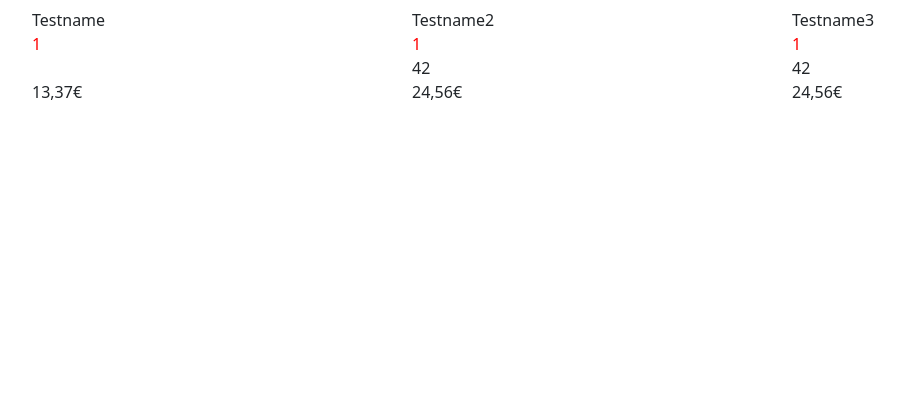
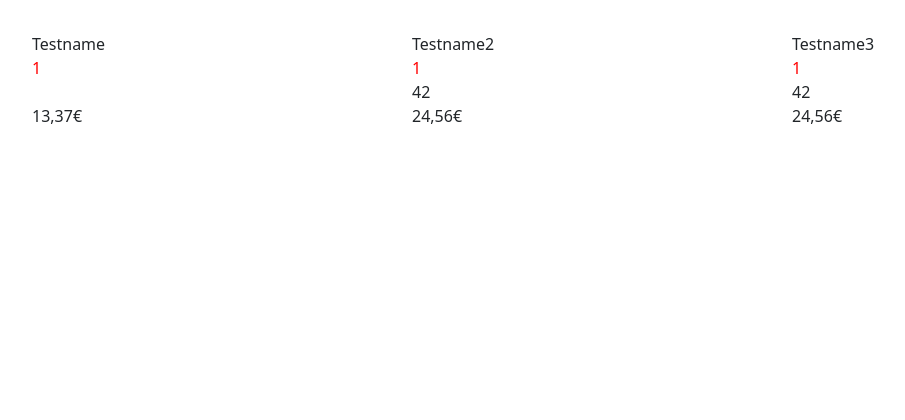
Before and after one commit to sn0b4ll/kinderbasar, a Flask app: template templates/overview_qr.html in a window 1280 px wide. Shown: the top 420 px of the page, without its empty margins (50-955 px from the left). Run offline with Flask 2, Linux system fonts and the light colour scheme; the template is opened without the code that fills it: values that come from a table or form of the project are taken from there, most other values are stand-ins (such as "Sample title", 1, 10 or a date in 2020).

Commit message:
Minor changes on overview_qr.html for better printability.

```diff
--- a/templates/overview_qr.html
+++ b/templates/overview_qr.html
@@ -4,12 +4,12 @@
 <div class="container mt-2">
     <div class="row">
     {% for article in articles %}
-        <div class="col-4">
+        <div class="col-4 mt-4">
             {{ article.name }} <br>
             <font style="color:red">{{ article.seller }}</font> <br>
             {{ article.clothing_size }}<br>
             {{ article.price|as_euro }}<br>
-            <img src="{{ qrcode(url_template + article.uuid, error_correction='H', box_size=5) }}">
+            <img src="{{ qrcode(url_template + article.uuid, error_correction='H', box_size=4) }}">
         </div>
     {% if loop.index is divisibleby 3 %}
     </div>
```
